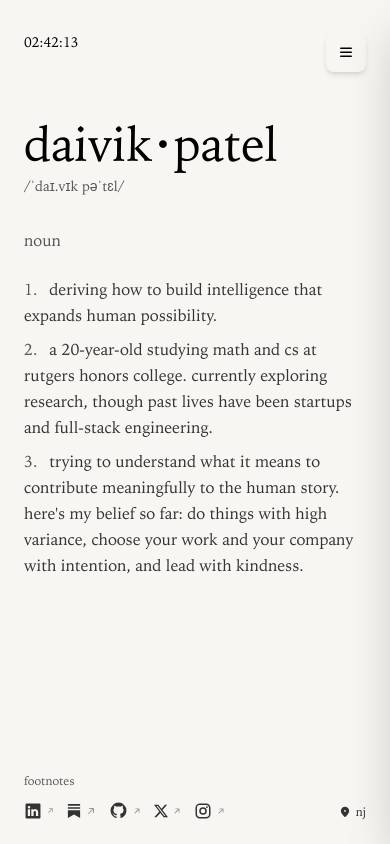
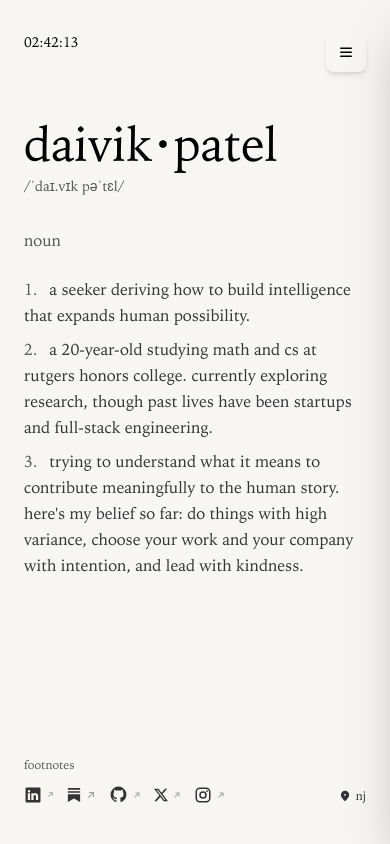
Before and after one commit to daivikk/daivik-site, a Next.js app: page / in a window 390 px wide. Built offline with nearby package versions, Linux system fonts and the light colour scheme.

Commit message:
fixed noun

```diff
--- a/app/page.tsx
+++ b/app/page.tsx
@@ -5,7 +5,7 @@ import Footnotes from '../components/Footnotes';
 
 export default function Home() {
   return (
-    <main className="relative h-screen md:min-h-screen w-screen px-6 md:pl-16 md:pr-[60px] py-10 overflow-hidden md:overflow-auto">
+    <main className="relative min-h-screen w-screen px-6 md:pl-16 md:pr-[60px] py-10">
       <TimeDisplay />
 
       {/* Navigation */}
@@ -32,7 +32,7 @@ export default function Home() {
         <div className="flex flex-col gap-2 text-base leading-relaxed text-[#333]">
           <p>
             <span className="text-[#555] mr-3">1.</span>
-            deriving how to build intelligence that expands human possibility.
+            a seeker deriving how to build intelligence that expands human possibility.
             </p>
 
           <p>
@@ -47,104 +47,8 @@ export default function Home() {
         </div>
       </div>
 
-      <div className="absolute bottom-6 md:bottom-10 right-6 md:right-10 text-xs text-[#333] flex items-center gap-1">
-        <svg
-          xmlns="http://www.w3.org/2000/svg"
-          width="14"
-          height="14"
-          viewBox="0 0 24 24"
-        >
-          <path
-            fill="currentColor"
-            d="M12 20.556q-.235 0-.47-.077t-.432-.25q-1.067-.981-2.164-2.185q-1.096-1.203-1.99-2.493t-1.468-2.633t-.572-2.622q0-3.173 2.066-5.234Q9.037 3 12 3t5.03 2.062q2.066 2.061 2.066 5.234q0 1.279-.572 2.613q-.572 1.333-1.458 2.632q-.885 1.3-1.981 2.494T12.92 20.21q-.191.173-.434.26q-.244.086-.487.086m.004-8.825q.667 0 1.14-.476q.472-.475.472-1.143t-.476-1.14t-1.143-.472t-1.14.476t-.472 1.143t.475 1.14t1.144.472"
-          />
-        </svg>
-        nj
-      </div>
-      <div className="absolute bottom-6 md:bottom-10 left-6 md:left-16 text-sm text-[#555]">
-        <p className="mb-3 text-xs">footnotes</p>
-        <div className="flex gap-3">
-          <a
-            href="https://www.linkedin.com/in/daivik-patel-030b86255"
-            target="_blank"
-            rel="noopener noreferrer"
-            className="text-[#333] hover:text-black transition-colors group inline-flex items-center gap-1"
-            aria-label="LinkedIn"
-          >
-            <svg xmlns="http://www.w3.org/2000/svg" width="18" height="18" viewBox="0 0 24 24" className="group-hover:scale-110 transition-transform">
-              <path fill="currentColor" d="M20.47 2H3.53a1.45 1.45 0 0 0-1.47 1.43v17.14A1.45 1.45 0 0 0 3.53 22h16.94a1.45 1.45 0 0 0 1.47-1.43V3.43A1.45 1.45 0 0 0 20.47 2M8.09 18.74h-3v-9h3ZM6.59 8.48a1.56 1.56 0 1 1 0-3.12a1.57 1.57 0 1 1 0 3.12m12.32 10.26h-3v-4.83c0-1.21-.43-2-1.52-2A1.65 1.65 0 0 0 12.85 13a2 2 0 0 0-.1.73v5h-3v-9h3V11a3 3 0 0 1 2.71-1.5c2 0 3.45 1.29 3.45 4.06Z"/>
-            </svg>
-            <svg xmlns="http://www.w3.org/2000/svg" width="9" height="9" viewBox="0 0 24 24" className="text-[#999] transition-transform duration-300 ease-out group-hover:-translate-y-0.5">
-              <path fill="currentColor" d="M18 7.05a1 1 0 0 0-1-1L9 6a1 1 0 0 0 0 2h5.56l-8.27 8.29a1 1 0 0 0 0 1.42a1 1 0 0 0 1.42 0L16 9.42V15a1 1 0 0 0 1 1a1 1 0 0 0 1-1Z"/>
-            </svg>
-          </a>
-          <a
-            href="https://substack.com/@daivik"
-            target="_blank"
-            rel="noopener noreferrer"
-            className="text-[#333] hover:text-black transition-colors group inline-flex items-center gap-1"
-            aria-label="Substack"
-          >
-            <svg xmlns="http://www.w3.org/2000/svg" width="14" height="14" viewBox="0 0 16 16" className="group-hover:scale-110 transition-transform">
-              <path fill="currentColor" d="M15 3.604H1v1.891h14v-1.89ZM1 7.208V16l7-3.926L15 16V7.208zM15 0H1v1.89h14z"/>
-            </svg>
-            <svg xmlns="http://www.w3.org/2000/svg" width="12" height="12" viewBox="0 0 24 24" className="text-[#999] transition-transform duration-300 ease-out group-hover:-translate-y-0.5">
-              <path fill="currentColor" d="M18 7.05a1 1 0 0 0-1-1L9 6a1 1 0 0 0 0 2h5.56l-8.27 8.29a1 1 0 0 0 0 1.42a1 1 0 0 0 1.42 0L16 9.42V15a1 1 0 0 0 1 1a1 1 0 0 0 1-1Z"/>
-            </svg>
-          </a>
-          <a
-            href="https://github.com/daivikk"
-            target="_blank"
-            rel="noopener noreferrer"
-            className="text-[#333] hover:text-black transition-colors group inline-flex items-center gap-1"
-            aria-label="GitHub"
-          >
-            <svg xmlns="http://www.w3.org/2000/svg" width="19" height="19" viewBox="0 0 24 24" className="group-hover:scale-110 transition-transform">
-              <path fill="currentColor" d="M12 2A10 10 0 0 0 2 12c0 4.42 2.87 8.17 6.84 9.5c.5.08.66-.23.66-.5v-1.69c-2.77.6-3.36-1.34-3.36-1.34c-.46-1.16-1.11-1.47-1.11-1.47c-.91-.62.07-.6.07-.6c1 .07 1.53 1.03 1.53 1.03c.87 1.52 2.34 1.07 2.91.83c.09-.65.35-1.09.63-1.34c-2.22-.25-4.55-1.11-4.55-4.92c0-1.11.38-2 1.03-2.71c-.1-.25-.45-1.29.1-2.64c0 0 .84-.27 2.75 1.02c.79-.22 1.65-.33 2.5-.33s1.71.11 2.5.33c1.91-1.29 2.75-1.02 2.75-1.02c.55 1.35.2 2.39.1 2.64c.65.71 1.03 1.6 1.03 2.71c0 3.82-2.34 4.66-4.57 4.91c.36.31.69.92.69 1.85V21c0 .27.16.59.67.5C19.14 20.16 22 16.42 22 12A10 10 0 0 0 12 2"/>
-            </svg>
-            <svg xmlns="http://www.w3.org/2000/svg" width="10" height="10" viewBox="0 0 24 24" className="text-[#999] transition-transform duration-300 ease-out group-hover:-translate-y-0.5">
-              <path fill="currentColor" d="M18 7.05a1 1 0 0 0-1-1L9 6a1 1 0 0 0 0 2h5.56l-8.27 8.29a1 1 0 0 0 0 1.42a1 1 0 0 0 1.42 0L16 9.42V15a1 1 0 0 0 1 1a1 1 0 0 0 1-1Z"/>
-            </svg>
-          </a>
-          <a
-            href="https://x.com/daivikpatel"
-            target="_blank"
-            rel="noopener noreferrer"
-            className="text-[#333] hover:text-black transition-colors group inline-flex items-center gap-1"
-            aria-label="X"
-          >
-            <svg xmlns="http://www.w3.org/2000/svg" width="14" height="14" viewBox="0 0 14 14" className="group-hover:scale-110 transition-transform">
-              <g fill="none">
-                <g clipPath="url(#SVGG1Ot4cAD)">
-                  <path fill="currentColor" d="M11.025.656h2.147L8.482 6.03L14 13.344H9.68L6.294 8.909l-3.87 4.435H.275l5.016-5.75L0 .657h4.43L7.486 4.71zm-.755 11.4h1.19L3.78 1.877H2.504z"/>
-                </g>
-                <defs>
-                  <clipPath id="SVGG1Ot4cAD">
-                    <path fill="#fff" d="M0 0h14v14H0z"/>
-                  </clipPath>
-                </defs>
-              </g>
-            </svg>
-            <svg xmlns="http://www.w3.org/2000/svg" width="10" height="10" viewBox="0 0 24 24" className="text-[#999] transition-transform duration-300 ease-out group-hover:-translate-y-0.5">
-              <path fill="currentColor" d="M18 7.05a1 1 0 0 0-1-1L9 6a1 1 0 0 0 0 2h5.56l-8.27 8.29a1 1 0 0 0 0 1.42a1 1 0 0 0 1.42 0L16 9.42V15a1 1 0 0 0 1 1a1 1 0 0 0 1-1Z"/>
-            </svg>
-          </a>
-          <a
-            href="https://instagram.com/daivikpatel"
-            target="_blank"
-            rel="noopener noreferrer"
-            className="text-[#333] hover:text-black transition-colors group inline-flex items-center gap-1"
-            aria-label="Instagram"
-          >
-            <svg xmlns="http://www.w3.org/2000/svg" width="18" height="18" viewBox="0 0 24 24" className="group-hover:scale-110 transition-transform">
-              <path fill="currentColor" d="M7.8 2h8.4C19.4 2 22 4.6 22 7.8v8.4a5.8 5.8 0 0 1-5.8 5.8H7.8C4.6 22 2 19.4 2 16.2V7.8A5.8 5.8 0 0 1 7.8 2m-.2 2A3.6 3.6 0 0 0 4 7.6v8.8C4 18.39 5.61 20 7.6 20h8.8a3.6 3.6 0 0 0 3.6-3.6V7.6C20 5.61 18.39 4 16.4 4zm9.65 1.5a1.25 1.25 0 0 1 1.25 1.25A1.25 1.25 0 0 1 17.25 8A1.25 1.25 0 0 1 16 6.75a1.25 1.25 0 0 1 1.25-1.25M12 7a5 5 0 0 1 5 5a5 5 0 0 1-5 5a5 5 0 0 1-5-5a5 5 0 0 1 5-5m0 2a3 3 0 0 0-3 3a3 3 0 0 0 3 3a3 3 0 0 0 3-3a3 3 0 0 0-3-3"/>
-            </svg>
-            <svg xmlns="http://www.w3.org/2000/svg" width="10" height="10" viewBox="0 0 24 24" className="text-[#999] transition-transform duration-300 ease-out group-hover:-translate-y-0.5">
-              <path fill="currentColor" d="M18 7.05a1 1 0 0 0-1-1L9 6a1 1 0 0 0 0 2h5.56l-8.27 8.29a1 1 0 0 0 0 1.42a1 1 0 0 0 1.42 0L16 9.42V15a1 1 0 0 0 1 1a1 1 0 0 0 1-1Z"/>
-            </svg>
-          </a>
-        </div>
-      </div>
+      <LocationIndicator />
+      <Footnotes />
     </main>
   );
 }
```
